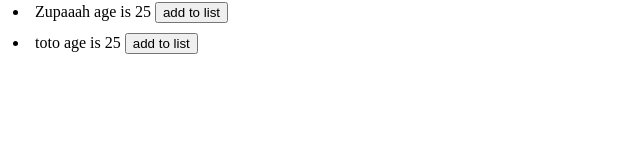
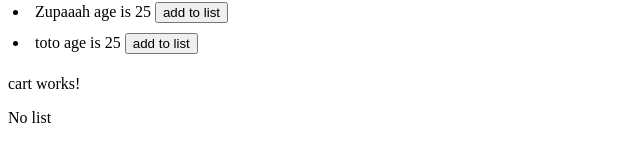
Before and after one commit to carreuky/Angular-Js, an Angular app: page / in a window 1280 px wide. Shown: the part 210-372 px from the top of the page, without its empty margins (0-640 px from the left). Built offline with nearby package versions, Linux system fonts and the light colour scheme.

Commit message:
can list

```diff
--- a/src/app/app.component.html
+++ b/src/app/app.component.html
@@ -1,2 +1,3 @@
 <h1>Good start</h1>
 <app-books></app-books>
+<app-cart></app-cart>
--- a/src/app/app.module.ts
+++ b/src/app/app.module.ts
@@ -5,12 +5,14 @@ import { AppRoutingModule } from './app-routing.module';
 import { AppComponent } from './app.component';
 import { BooksComponent } from './books/books.component';
 import { BookComponent } from './book/book.component';
+import { CartComponent } from './cart/cart.component';
 
 @NgModule({
   declarations: [
     AppComponent,
     BooksComponent,
-    BookComponent
+    BookComponent,
+    CartComponent
   ],
   imports: [
     BrowserModule,
--- a/src/app/book/book.component.ts
+++ b/src/app/book/book.component.ts
@@ -1,5 +1,5 @@
 import { Component, EventEmitter, Input, Output } from '@angular/core';
-import { CartService } from '../books/cart.service';
+import { CartService } from '../cart/cart.service';
 import { Book } from '../types/book';
 
 @Component({
--- /dev/null
+++ b/src/app/cart/cart.component.html
@@ -0,0 +1,7 @@
+<p>cart works!</p>
+<div *ngIf="getCart().length > 0">
+    <ul *ngFor="let person of getCart()">
+        <li>{{person.name}}</li>
+    </ul>
+</div>
+<div *ngIf="getCart().length == 0">No list</div>
--- /dev/null
+++ b/src/app/cart/cart.component.ts
@@ -0,0 +1,16 @@
+import { Component } from '@angular/core';
+import { CartService } from './cart.service';
+
+@Component({
+  selector: 'app-cart',
+  templateUrl: './cart.component.html',
+  styleUrls: ['./cart.component.scss']
+})
+export class CartComponent {
+
+  constructor(private cartService:CartService){}
+
+  getCart(){
+    return this.cartService.getCart()
+  }
+}
--- a/src/app/books/cart.service.ts
+++ b/src/app/cart/cart.service.ts
@@ -12,4 +12,8 @@ export class CartService {
     console.log(book)
 this.cart.push(book)
   }
+
+  getCart(){
+    return this.cart;
+  }
 }
```
Also changed, not shown: src/app/cart/cart.component.scss (added), 1 other file (tests, documents, lock files or other folders).
